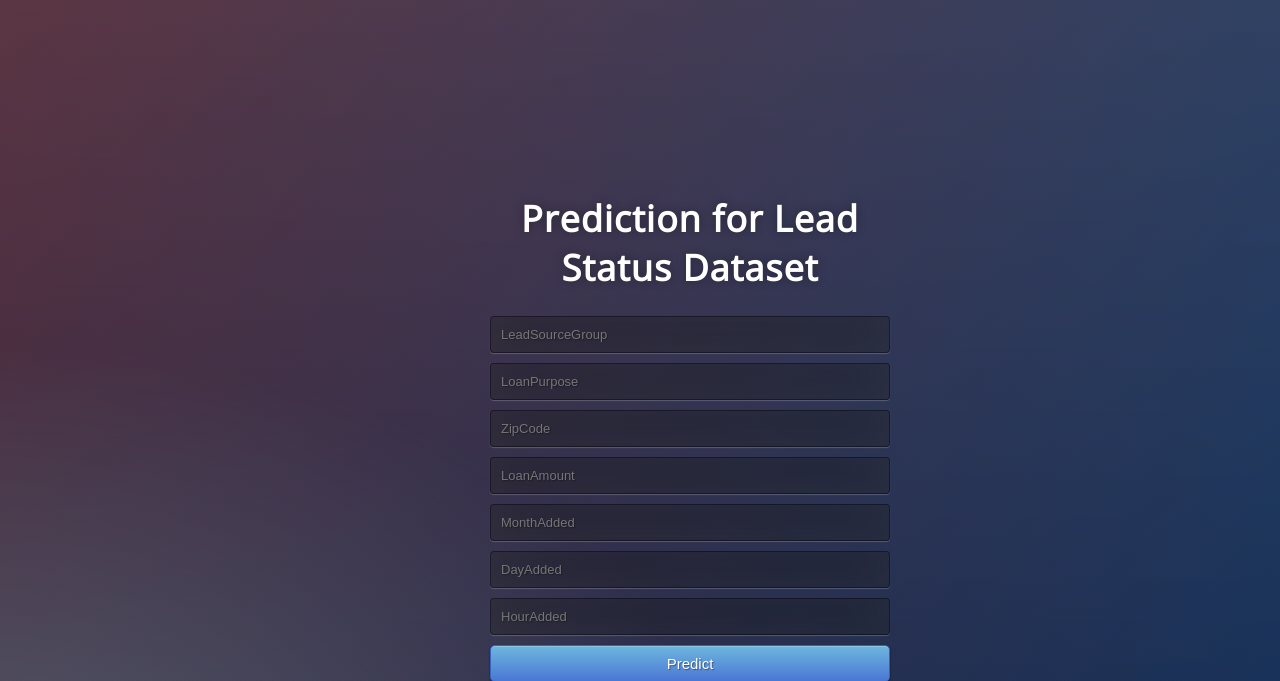
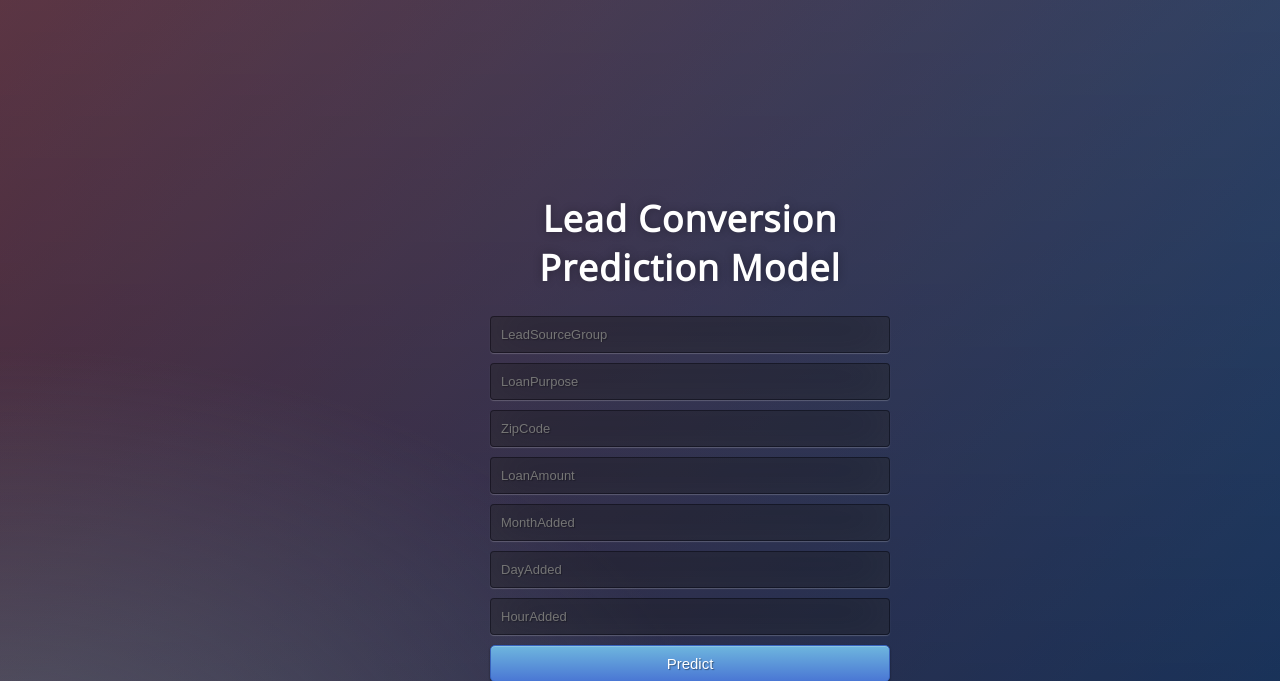
Before and after one commit to Praveen76/newleadStatusMLModelDeployment, a Flask app: page / in a window 1280 px wide. Shown: the top 681 px of the page. Run offline with Flask 2, Linux system fonts and the light colour scheme; parts of the project's set-up code (start-up, migrations or seed data) failed here and were passed over.

Commit message:
Update home.html

```diff
--- a/templates/home.html
+++ b/templates/home.html
@@ -14,7 +14,7 @@
 
 <body>
  <div class="login">
-	<h1>Prediction for Lead Status Dataset</h1>
+	<h1>Lead Conversion Prediction Model</h1>
 
      <!-- Main Input For Receiving Query to our ML -->
     <form action="{{ url_for('predict')}}"method="post">
```
